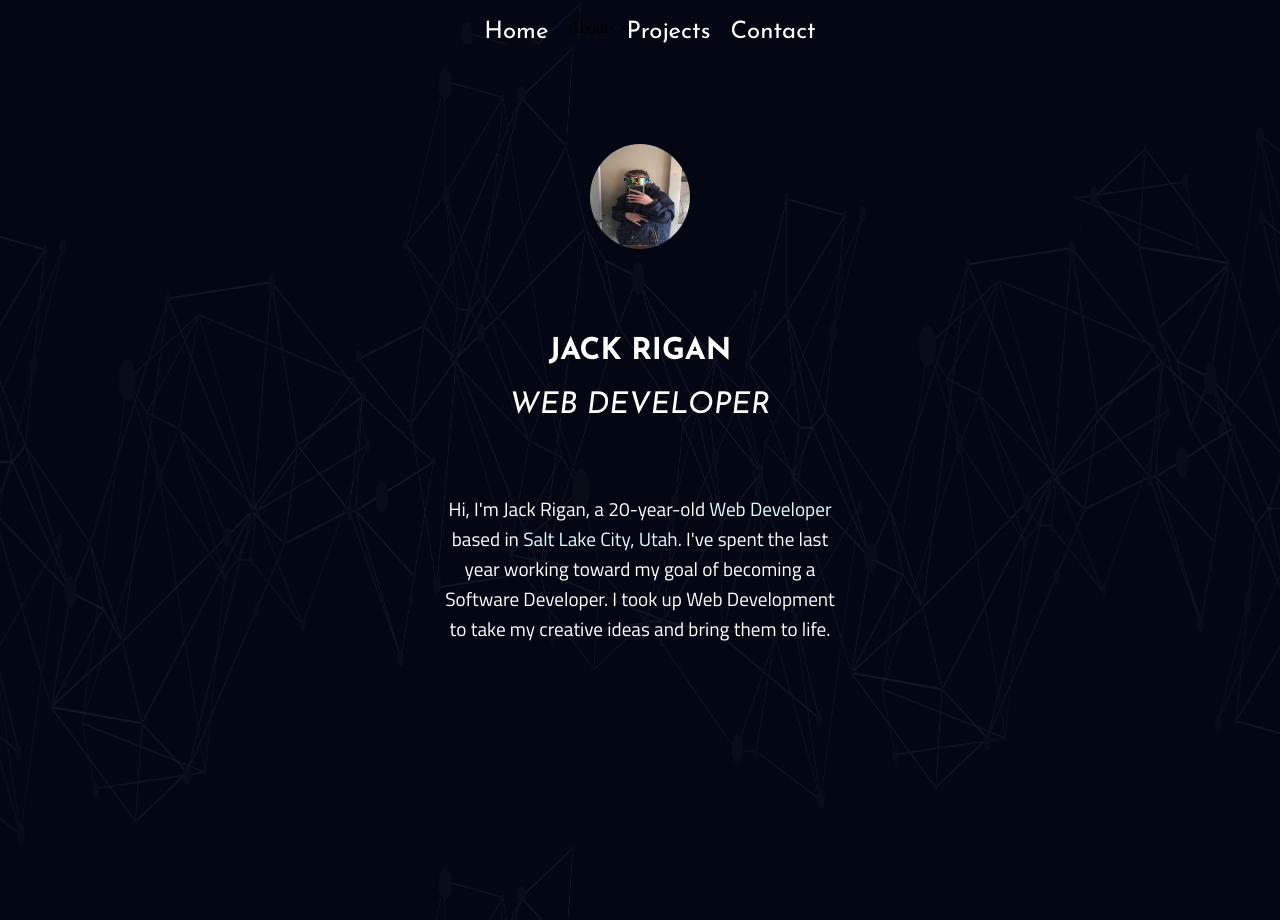
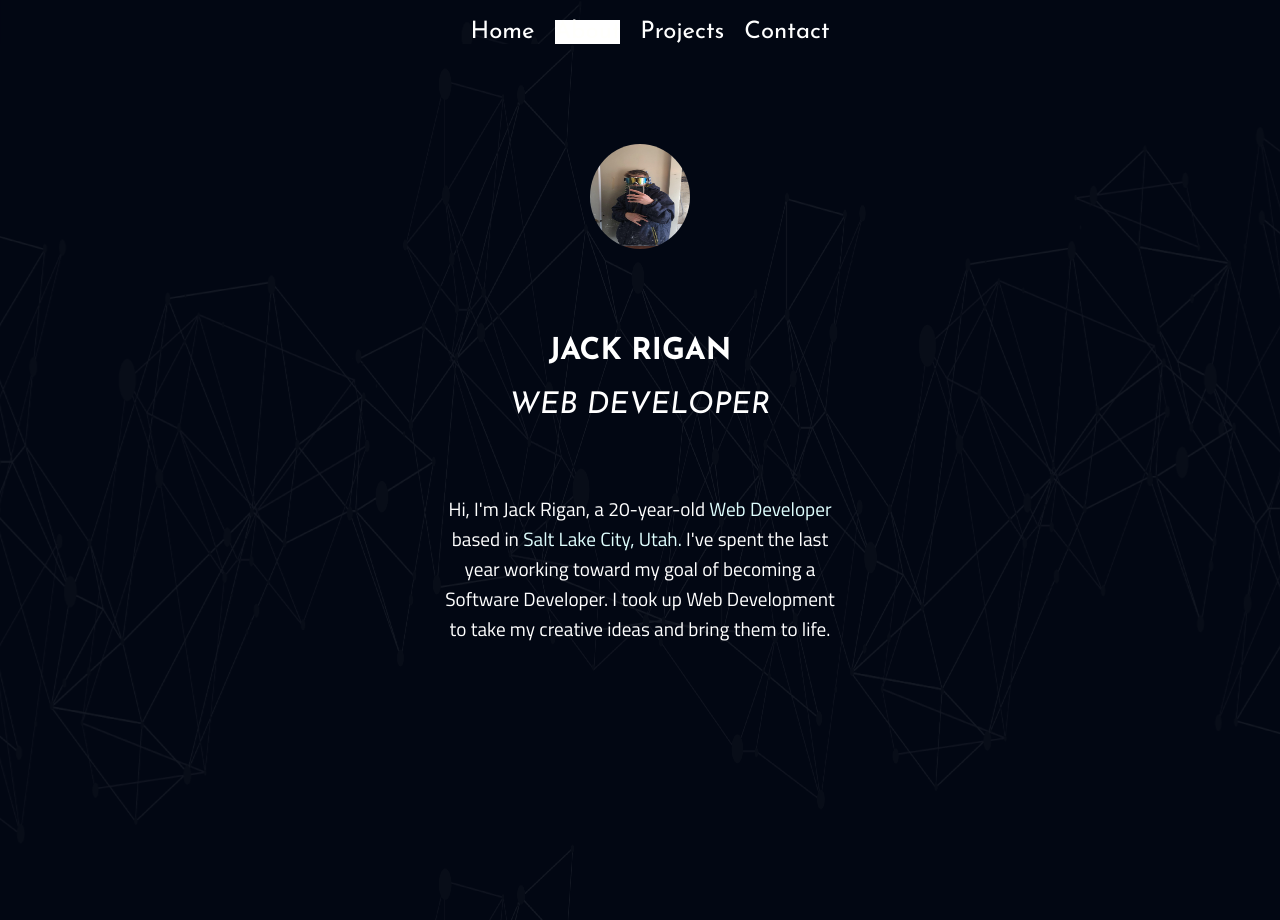
Before and after one commit to JackXN/Personal-Portfolio, a plain HTML site: page index.html in a window 1280 px wide. Shown: the top 920 px of the page. Drawn offline with Linux system fonts and the light colour scheme.

Commit message:
Updated contrast

```diff
--- a/index.html
+++ b/index.html
@@ -25,7 +25,7 @@
         <nav>
             <ul>
                 <li><a href="#home">Home</a></li>
-                <li><a href="#aboutme" style="--darkreader-inline-outline:#c00000; color: rgb(255, 255, 252); background-color: rgb(255, 255, 255); --darkreader-inline-color:#ffffdd; --darkreader-inline-bgcolor:#000102;" data-darkreader-inline-outline="" data-darkreader-inline-color="" data-darkreader-inline-bgcolor=""></a>About<></li>
+                <li><a href="#aboutme" style="--darkreader-inline-outline:#c00000; color: rgb(255, 255, 252); background-color: rgb(255, 255, 255); --darkreader-inline-color:#ffffdd; --darkreader-inline-bgcolor:#000102;" data-darkreader-inline-outline="" data-darkreader-inline-color="" data-darkreader-inline-bgcolor="">About</a></li>
                 <li><a href="#proj">Projects</a></li>
                 <li><a href="#contact-me">Contact</a></li>
             </ul>
--- a/style.css
+++ b/style.css
@@ -717,6 +717,7 @@ header  nav ul li a {
  .intro-text p {
     padding:260px;
     padding-top: 50px;
+    color: white;
 }
 
 .projects {
```
